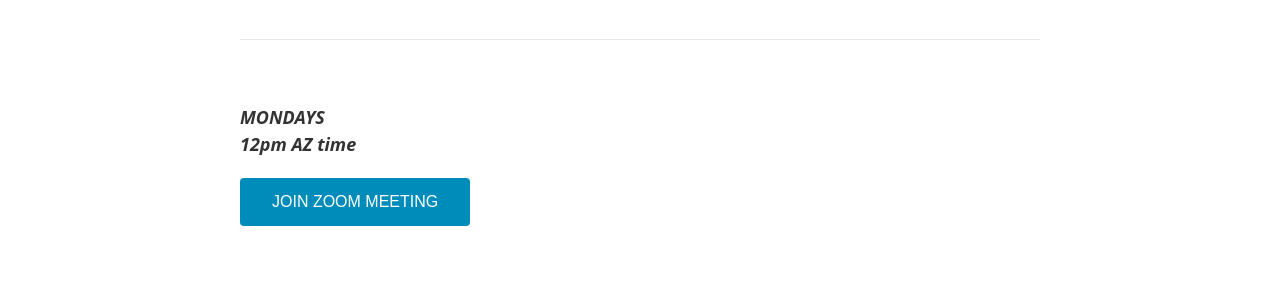
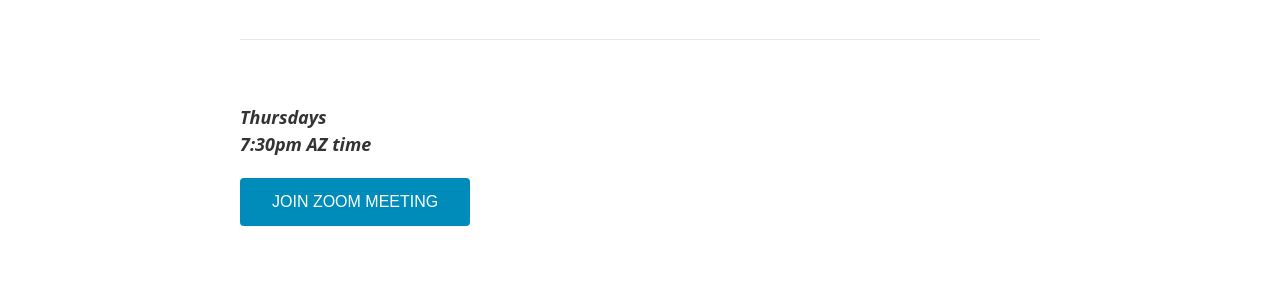
Before and after one commit to Watts-College/cpp-527-spr-2022, a Jekyll site: the page built from review.md, in a window 1280 px wide and 900 px high. Shown: the part 361-661 px from the top of the window. Built offline with Jekyll 4.4.1, drawn with Linux system fonts in a browser that asks for light colours; nearby versions of some CDN libraries; a script bundle is joined from its source files by our own code; library files that are not in the unit come from our copies; a style sheet for code colours, icons or effects is not loaded.

Commit message:
Update review.md

```diff
--- a/review.md
+++ b/review.md
@@ -65,8 +65,8 @@ Live review sessions will be held each week in order to:
 <br>
 
 
-> **MONDAYS**
-> **12pm AZ time**
+> **Thursdays**
+> **7:30pm AZ time**
 
 <a href='https://asu.zoom.us/j/6829300585' target=""> <button class="zoom">JOIN ZOOM MEETING</button></a>
 
```
